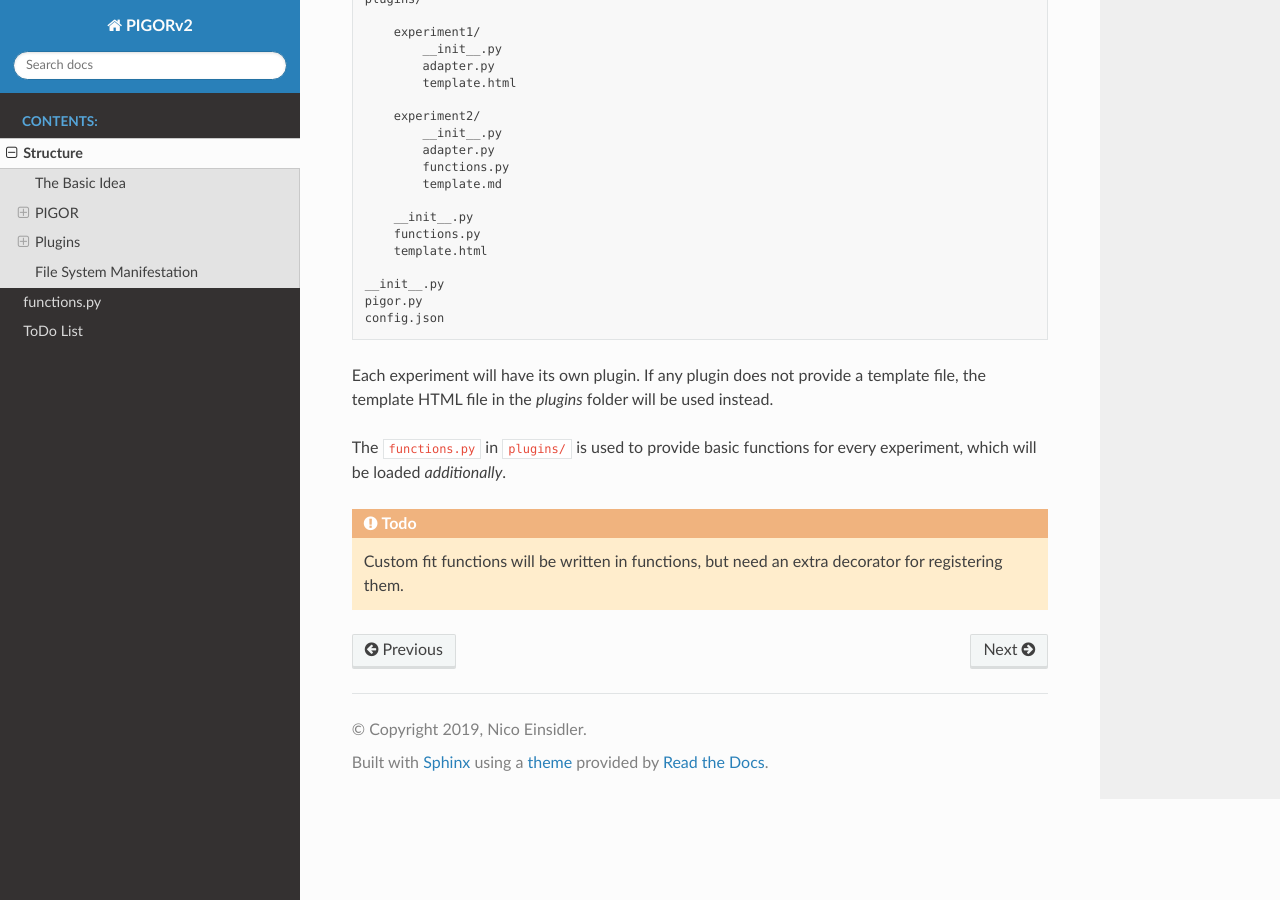
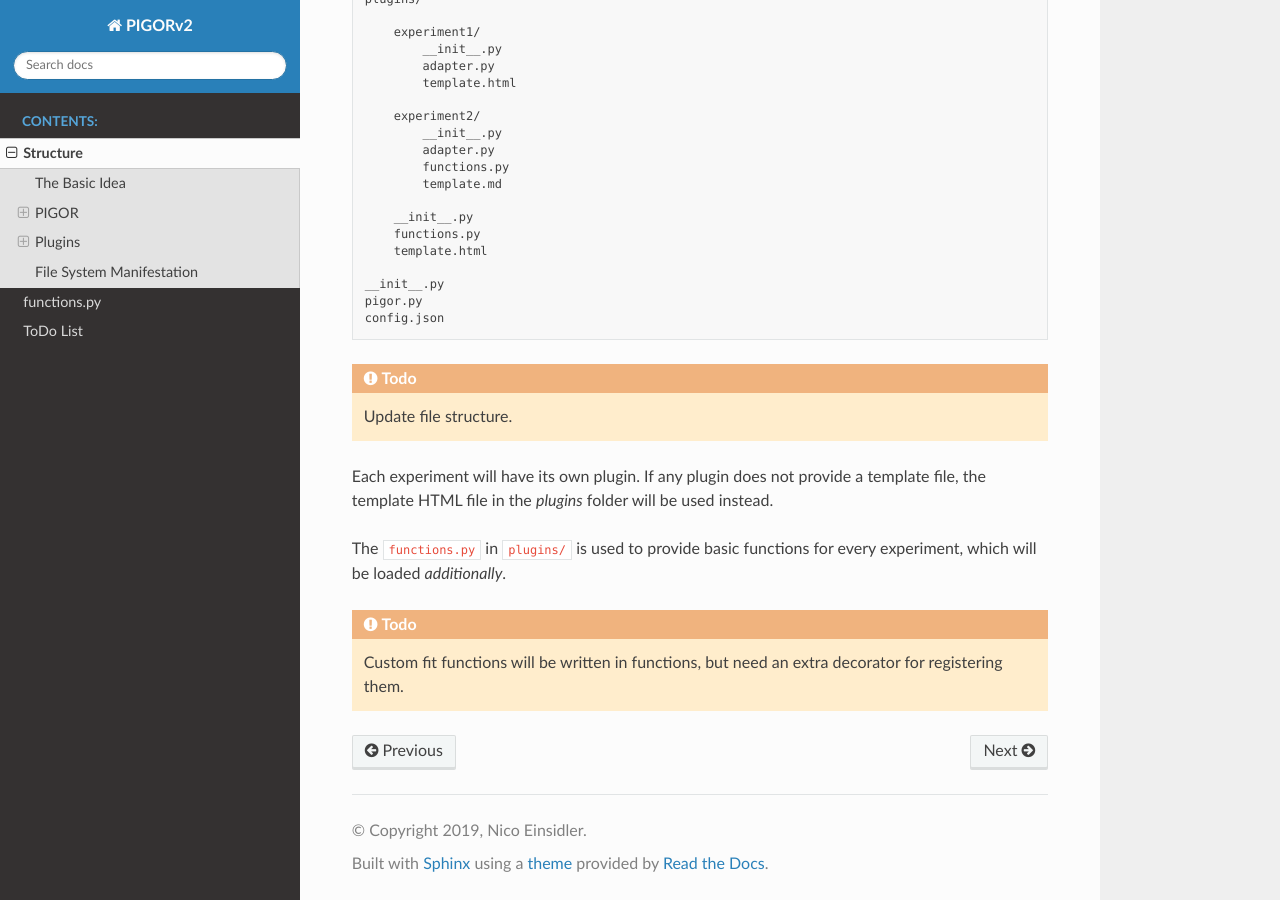
Before and after one commit to nicoeinsidler/pigor2, a Sphinx documentation site: the page built from docs/structure.rst, in a window 1280 px wide and 900 px high, scrolled down 3571 px. Built offline with Sphinx 7.4.7 and the Read the Docs theme 2.0.0, drawn with Linux system fonts in a browser that asks for light colours.

Commit message:
added todo

```diff
--- a/docs/structure.rst
+++ b/docs/structure.rst
@@ -129,6 +129,8 @@ PIGORv2 will have the following file structure:
     pigor.py
     config.json
 
+.. todo:: Update file structure.
+
 Each experiment will have its own plugin. If any plugin does not provide a template file, the template HTML file in the `plugins` folder will be used instead.
 
 The :code:`functions.py` in :code:`plugins/` is used to provide basic functions for every experiment, which will be loaded *additionally*.
```
